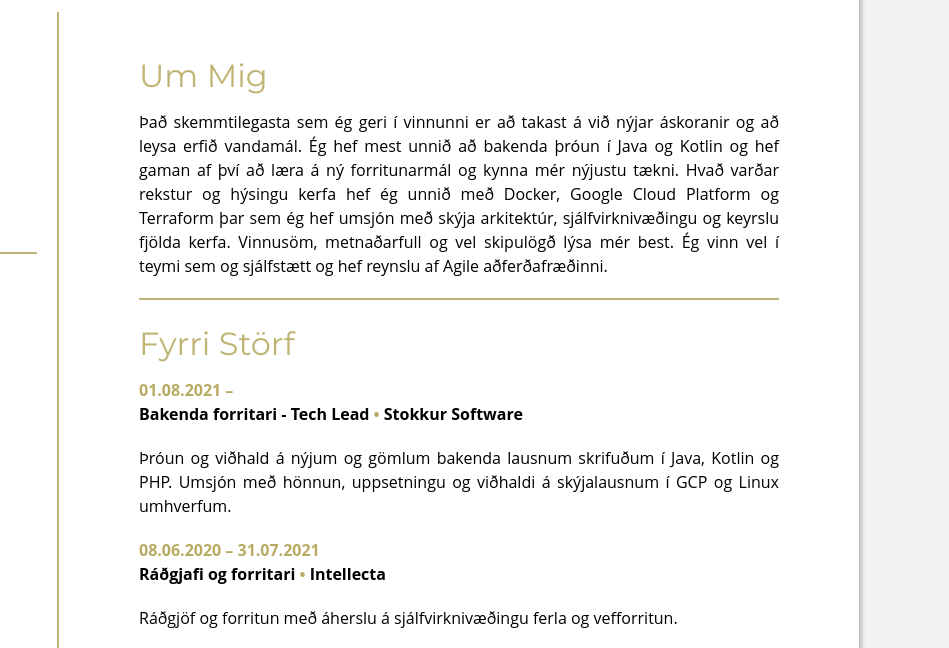
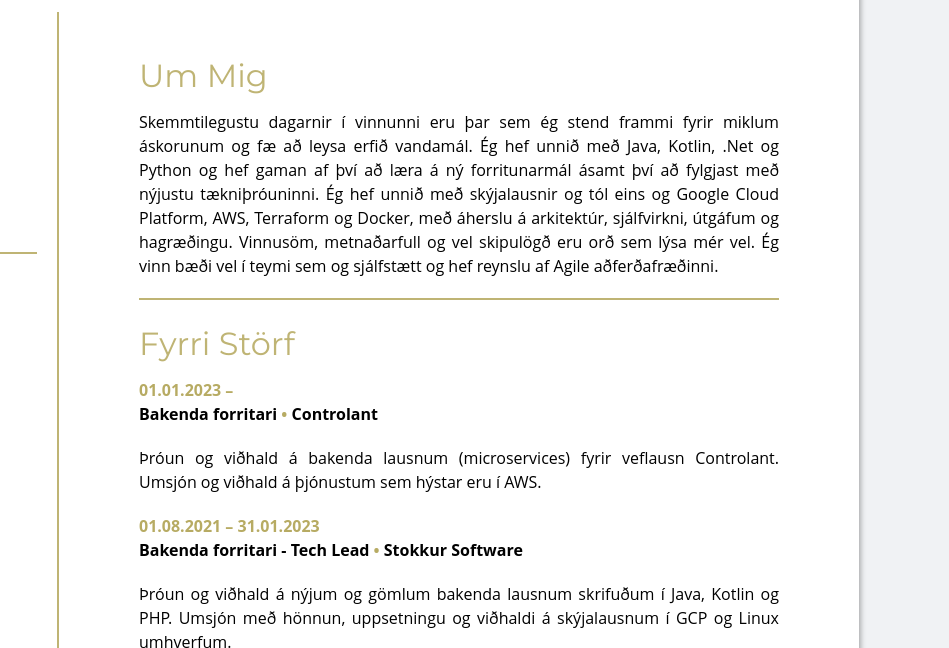
Before and after one commit to thordisp/thordisp.github.io, a website: page index.html in a window 1280 px wide. Shown: the part 188-836 px from the top of the page, 331-1280 px from the left. Drawn offline with Linux system fonts and the light colour scheme.

Commit message:
Updating description and latest experience

```diff
--- a/index.html
+++ b/index.html
@@ -27,16 +27,24 @@
           <div class="about">
             <h3>Um Mig</h3>
             <p class="justify">
-              Það skemmtilegasta sem ég geri í vinnunni er að takast á við nýjar áskoranir og að leysa erfið vandamál. Ég hef mest unnið að bakenda þróun í Java og Kotlin og hef gaman af því að læra á ný forritunarmál og kynna mér nýjustu tækni.
-              Hvað varðar rekstur og hýsingu kerfa hef ég unnið með Docker, Google Cloud Platform og Terraform þar sem ég hef umsjón með skýja arkitektúr, sjálfvirknivæðingu og keyrslu fjölda kerfa. Vinnusöm, metnaðarfull og vel skipulögð lýsa mér best.
-              Ég vinn vel í teymi sem og sjálfstætt og hef reynslu af Agile aðferðafræðinni.
+              Skemmtilegustu dagarnir í vinnunni eru þar sem ég stend frammi fyrir miklum áskorunum og fæ að leysa erfið vandamál.
+              Ég hef unnið með Java, Kotlin, .Net og Python og hef gaman af því að læra á ný forritunarmál ásamt því að fylgjast með
+              nýjustu tækniþróuninni. Ég hef unnið með skýjalausnir og tól eins og Google Cloud Platform, AWS, Terraform og Docker,
+              með áherslu á arkitektúr, sjálfvirkni, útgáfum og hagræðingu. Vinnusöm, metnaðarfull og vel skipulögð eru orð sem lýsa mér vel.
+              Ég vinn bæði vel í teymi sem og sjálfstætt og hef reynslu af Agile aðferðafræðinni.
             </p>
           </div>
           <div class="experience">
             <h3>Fyrri Störf</h3>
-            <strong>01.08.2021 –</strong>
+            <strong>01.01.2023 –</strong>
+            <p class="bold add-space-below">Bakenda forritari <strong>•</strong> Controlant</p>
+            <p class="justify add-space-below">Þróun og viðhald á bakenda lausnum (microservices) fyrir veflausn Controlant. Umsjón og viðhald
+                                                á þjónustum sem hýstar eru í AWS.
+            </p>
+            <strong>01.08.2021 – 31.01.2023</strong>
             <p class="bold add-space-below">Bakenda forritari - Tech Lead <strong>•</strong> Stokkur Software</p>
-            <p class="justify add-space-below">Þróun og viðhald á nýjum og gömlum bakenda lausnum skrifuðum í Java, Kotlin og PHP. Umsjón með hönnun, uppsetningu og viðhaldi á skýjalausnum í GCP og Linux umhverfum.
+            <p class="justify add-space-below">Þróun og viðhald á nýjum og gömlum bakenda lausnum skrifuðum í Java, Kotlin og PHP.
+                                              Umsjón með hönnun, uppsetningu og viðhaldi á skýjalausnum í GCP og Linux umhverfum.
             </p>
             <strong>08.06.2020 – 31.07.2021</strong>
             <p class="bold add-space-below">Ráðgjafi og forritari <strong>•</strong> Intellecta</p>
```
Also changed, not shown: en.html (+10 -3 lines), 1 other file.
